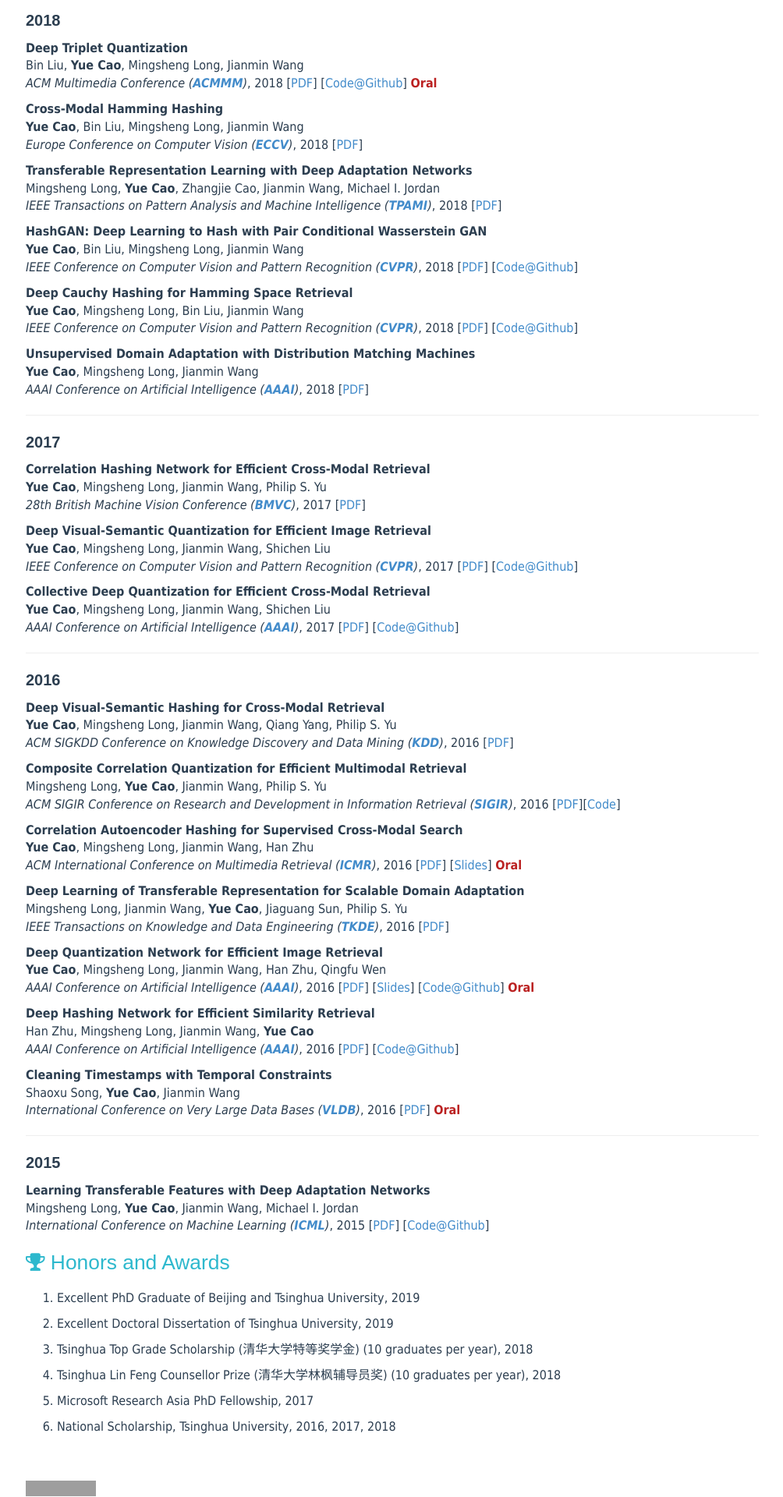
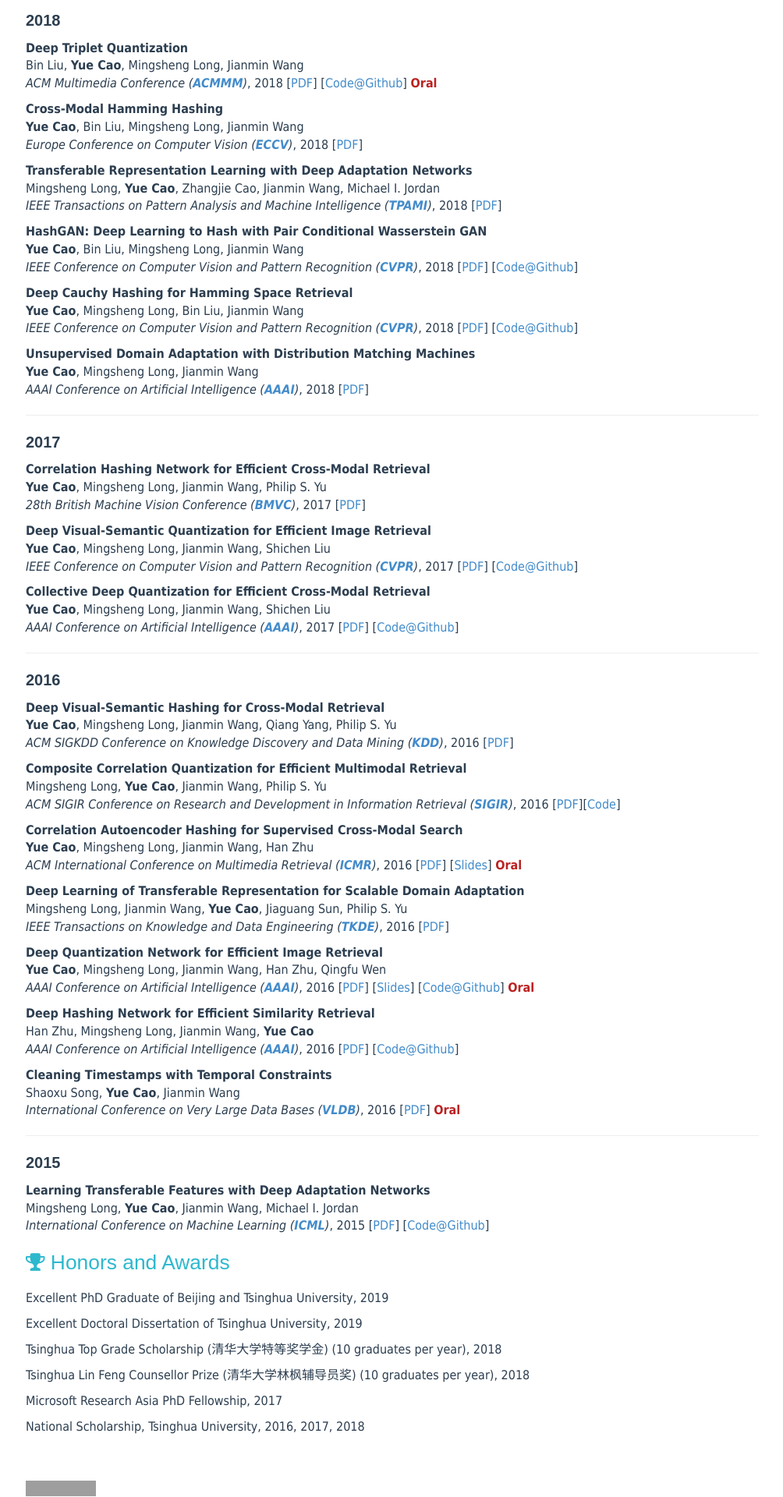
Before and after one commit to caoyue10/caoyue10.github.io, a Jekyll site: the page built from index.html, in a window 1280 px wide. Shown: the part 1142-3062 px from the top of the page at 78% size, without its empty margins (137-1141 px from the left). Built offline with Jekyll 4.4.1, drawn with Linux system fonts in a browser that asks for light colours; the list of posts is cut into pages by our own code; grey boxes are pictures that could not be loaded.

Commit message:
Update index.html

```diff
--- a/index.html
+++ b/index.html
@@ -193,26 +193,24 @@ tagline:
     <header>
         <h1><i class="fa fa-trophy"></i> Honors and Awards</h1>
     </header>
-    <ol>
-    <li><p>
+    <p>
         Excellent PhD Graduate of Beijing and Tsinghua University, 2019
-    </p></li>
-    <li><p>
+    </p>
+    <p>
         Excellent Doctoral Dissertation of Tsinghua University, 2019
-    </p></li>
-    <li><p>
+    </p>
+    <p>
         Tsinghua Top Grade Scholarship (清华大学特等奖学金) (10 graduates per year), 2018
-    </p></li>
-    <li><p>
+    </p>
+    <p>
         Tsinghua Lin Feng Counsellor Prize (清华大学林枫辅导员奖) (10 graduates per year), 2018
-    </p></li>
-    <li><p>
+    </p>
+    <p>
         Microsoft Research Asia PhD Fellowship, 2017
-    </p></li>
-    <li><p>
+    </p>
+    <p>
         National Scholarship, Tsinghua University, 2016, 2017, 2018
-    </p></li>
-    </ol>
+    </p>
 </div>
 <br>
 <br>
```
